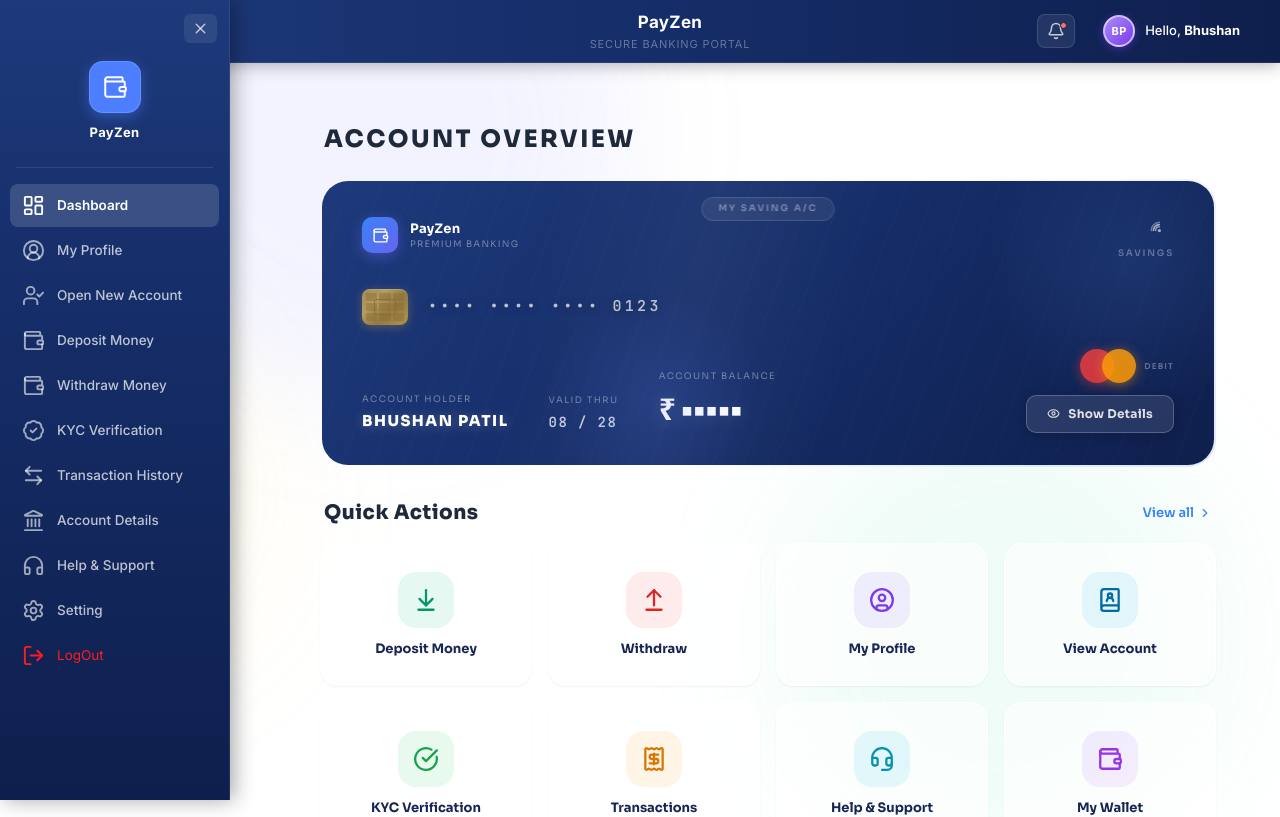
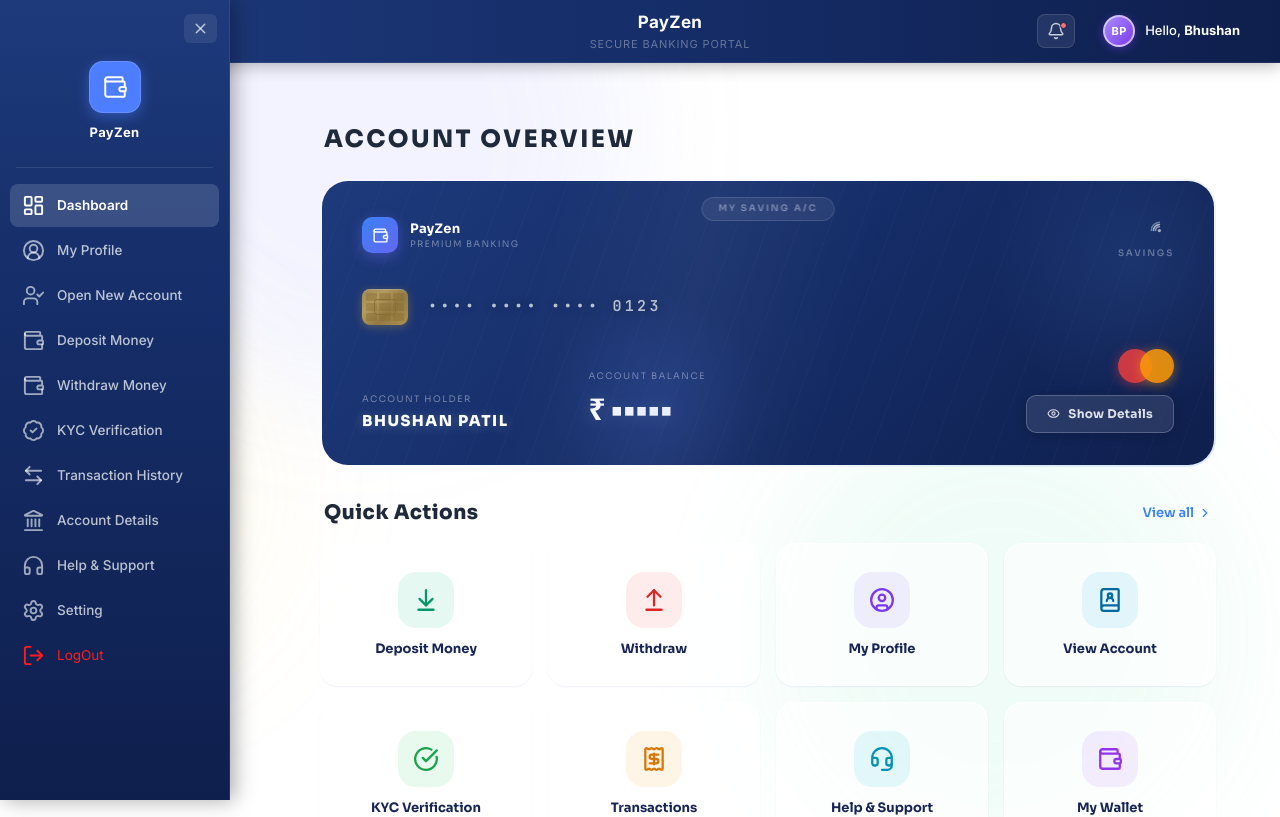
Before and after one commit to ChetanPatil0203/Bank_Frontend-, a React (Create React App) app in the folder frontend/: page /dashboard in a window 1280 px wide. Shown: the top 817 px of the page. Built offline with nearby package versions, Linux system fonts and the light colour scheme.

Commit message:
Update Dashboard

```diff
--- a/frontend/src/components/DashboardHome/DashboardHome.jsx
+++ b/frontend/src/components/DashboardHome/DashboardHome.jsx
@@ -226,11 +226,6 @@ export default function DashboardHome() {
                     </p>
                   </div>
                   <div>
-                    <p className="m-0 text-[9px] text-white/40 tracking-[.16em] uppercase mb-1">Valid Thru</p>
-                    <p className="m-0 text-[14px] font-semibold text-white/75 tracking-widest"
-                       style={{ fontFamily:"'JetBrains Mono',monospace" }}>
-                      08 / 28
-                    </p>
                   </div>
                   <div>
                     <p className="m-0 text-[9px] text-white/40 tracking-[.16em] uppercase mb-1">Account Balance</p>
@@ -255,7 +250,6 @@ export default function DashboardHome() {
                       <div className="mc-red    w-[34px] h-[34px] rounded-full" />
                       <div className="mc-orange  w-[34px] h-[34px] rounded-full -ml-3" />
                     </div>
-                    <span className="text-[8px] text-white/35 tracking-[.14em] uppercase font-semibold">Debit</span>
                   </div>
                   <button
                     onClick={() => setShowDetails(!showDetails)}
```
